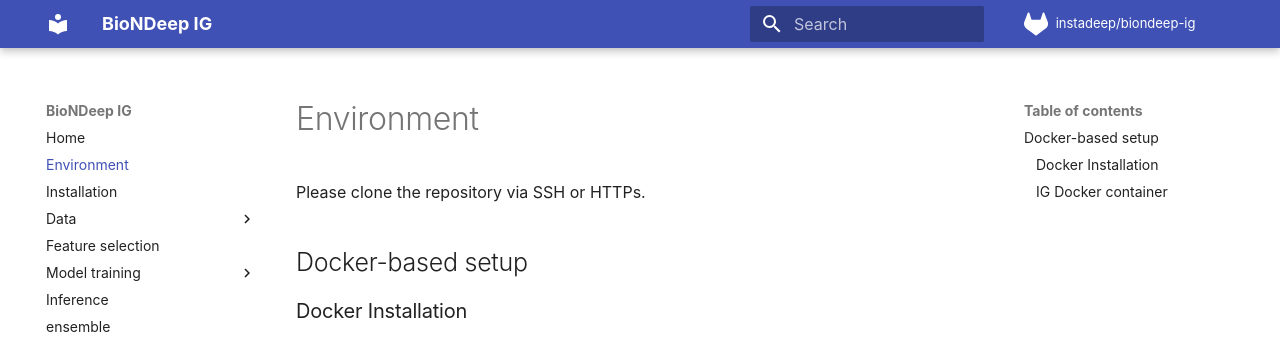
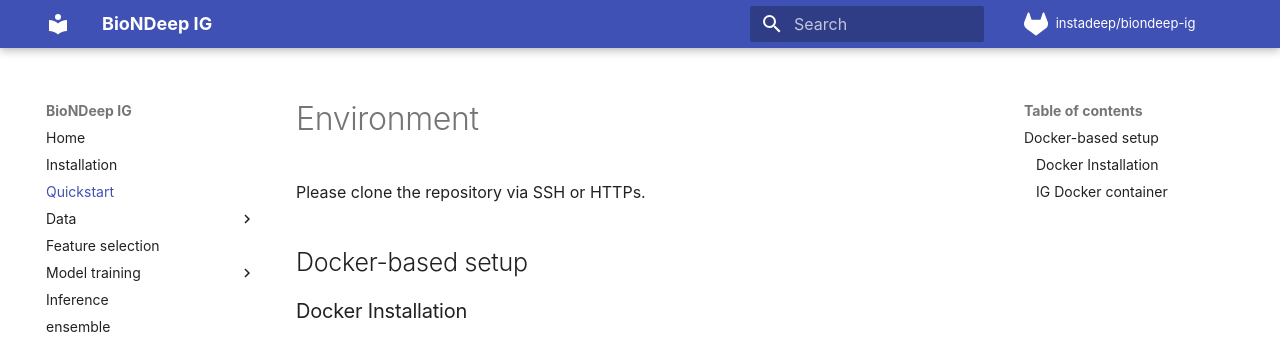
Before and after one commit to yessinek97/yessinek97, an MkDocs documentation site: the page built from docs/Quickstart.md, in a window 1280 px wide. Shown: the top 345 px of the page. Built offline with MkDocs 1.6.1 and Material for MkDocs 9.7.7, drawn with Linux system fonts in a browser that asks for light colours; some web fonts are replaced; comment, search, counter and statistics services are not loaded; some of the changed lines change nothing that is shown.

Commit message:
Resolve "[IG framwork] fix Quickstart index in docs"

```diff
--- a/mkdocs.yml
+++ b/mkdocs.yml
@@ -52,8 +52,8 @@ plugins:
               - "!^test"
 nav:
   - Home: index.md
-  - Quickstart.md
   - Installation: installation.md
+  - Quickstart: Quickstart.md
   - Data:
       - Overview: data.md
       - Data IG generation: data_gen.md
```
